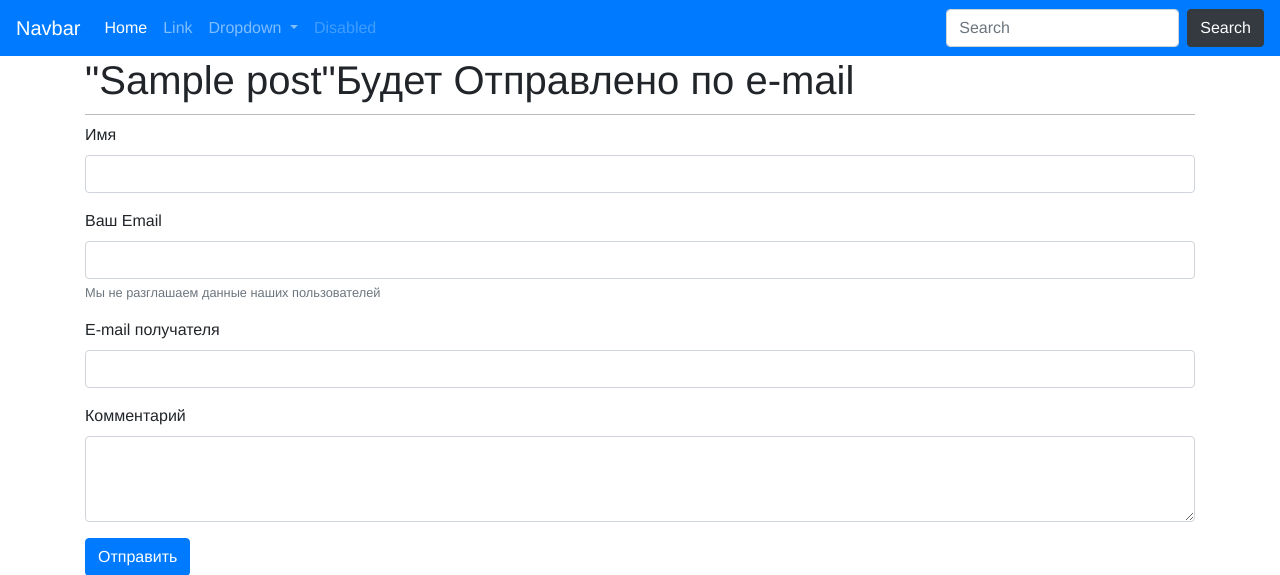
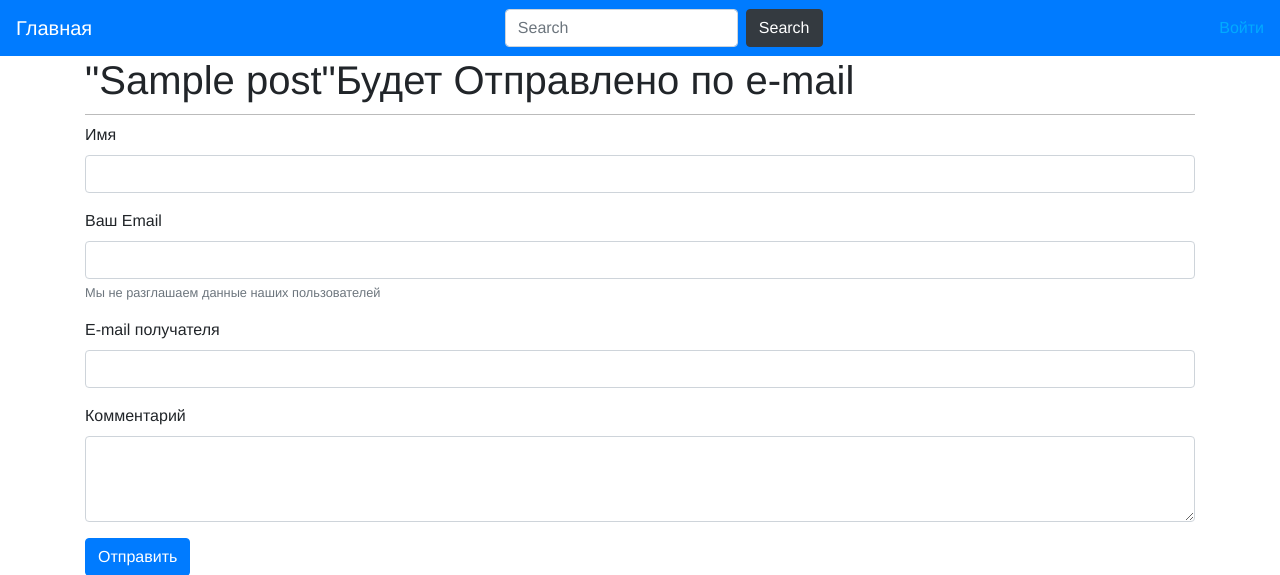
Before and after one commit to Kap1ch/blog_django, a Django app: page /blog/1/share/ in a window 1280 px wide. Shown: the top 575 px of the page. Run offline with Django 5.2, Linux system fonts and the light colour scheme; tables that the repository leaves empty hold one stand-in row (values such as "Sample post").

Commit message:
login user

```diff
--- a/blog/myblog/forms.py
+++ b/blog/myblog/forms.py
@@ -25,3 +25,18 @@ class CommentForm(forms.Form):
     comment = forms.CharField(required=False, widget=forms.Textarea(attrs={"class": "form-control",
                                                                            "id": "comments",
                                                                            "rows": "3"}))
+
+
+class LoginForm(forms.Form):
+    username = forms.CharField(widget=forms.TextInput(attrs={
+        "id": "inputLogin",
+        " class": "form-control",
+        " placeholder": "Логин",
+    }))
+    password = forms.CharField(widget=forms.PasswordInput(
+        attrs={
+            "type": "password",
+            "id": "inputPassword",
+            "class": "form-control",
+            "placeholder": "Пароль"
+        }))
--- a/blog/myblog/static/css/style.css
+++ b/blog/myblog/static/css/style.css
@@ -48,3 +48,7 @@ p.date {
 .step-links {
     margin: 0 auto;
 }
+.login-form{
+    width: 500px;
+    margin: 0 auto;
+}
--- /dev/null
+++ b/blog/myblog/templates/blog/account/dashboard.html
@@ -0,0 +1,6 @@
+{% extends "blog/base.html" %}
+{% block title %}Личный кабинет{% endblock %}
+{% block content %}
+    <h1>Личный кабинет</h1>
+    <p>Поздравляем в Личном кабинете</p>
+{% endblock %}
--- a/blog/myblog/templates/blog/base.html
+++ b/blog/myblog/templates/blog/base.html
@@ -1,11 +1,12 @@
-{%load static%}
+{% load static %}
 <!DOCTYPE html>
 <html lang="en">
 
 <head>
     <meta charset="UTF-8">
-   <title>{%block title%} {% endblock %}</title>
-   <link rel="stylesheet" href="https://cdn.jsdelivr.net/npm/bootstrap@4.5.3/dist/css/bootstrap.min.css" integrity="sha384-TX8t27EcRE3e/ihU7zmQxVncDAy5uIKz4rEkgIXeMed4M0jlfIDPvg6uqKI2xXr2" crossorigin="anonymous">
+    <title>{% block title %} {% endblock %}</title>
+    <link rel="stylesheet" href="https://cdn.jsdelivr.net/npm/bootstrap@4.5.3/dist/css/bootstrap.min.css"
+          integrity="sha384-TX8t27EcRE3e/ihU7zmQxVncDAy5uIKz4rEkgIXeMed4M0jlfIDPvg6uqKI2xXr2" crossorigin="anonymous">
     <link rel="stylesheet" href="{% static 'css/style.css' %}">
 </head>
 
@@ -13,51 +14,48 @@
 
 {% block navbar %}
     <nav class="navbar navbar-expand-lg navbar-dark bg-primary">
-            <a class="navbar-brand" href="#">Navbar</a>
-            <button class="navbar-toggler" type="button" data-toggle="collapse" data-target="#navbarSupportedContent" aria-controls="navbarSupportedContent" aria-expanded="false" aria-label="Toggle navigation">
+        <a class="navbar-brand" href="{% url 'blog:post_list' %}">Главная</a>
+        <button class="navbar-toggler" type="button" data-toggle="collapse" data-target="#navbarSupportedContent"
+                aria-controls="navbarSupportedContent" aria-expanded="false" aria-label="Toggle navigation">
             <span class="navbar-toggler-icon"></span>
         </button>
 
-            <div class="collapse navbar-collapse" id="navbarSupportedContent">
-                <ul class="navbar-nav mr-auto">
-                    <li class="nav-item active">
-                        <a class="nav-link" href="#">Home <span class="sr-only">(current)</span></a>
-                    </li>
-                    <li class="nav-item">
-                        <a class="nav-link" href="#">Link</a>
-                    </li>
-                    <li class="nav-item dropdown">
-                        <a class="nav-link dropdown-toggle" href="#" id="navbarDropdown" role="button" data-toggle="dropdown" aria-haspopup="true" aria-expanded="false">
-                            Dropdown
-                        </a>
-                        <div class="dropdown-menu" aria-labelledby="navbarDropdown">
-                            <a class="dropdown-item" href="#">Action</a>
-                            <a class="dropdown-item" href="#">Another action</a>
-                            <div class="dropdown-divider"></div>
-                            <a class="dropdown-item" href="#">Something else here</a>
-                        </div>
-                    </li>
-                    <li class="nav-item">
-                        <a class="nav-link disabled" href="#" tabindex="-1" aria-disabled="true">Disabled</a>
-                    </li>
-                </ul>
+        <div class="collapse navbar-collapse justify-content-center" id="navbarSupportedContent">
             <form class="form-inline my-2 my-lg-0">
                 <input class="form-control mr-sm-2" type="search" placeholder="Search" aria-label="Search">
                 <button class="btn btn-dark my-2 my-sm-0" type="submit">Search</button>
             </form>
         </div>
+    <div id="header">
+        <span class="user">
+            {% if request.user.is_authenticated %}
+                <a href="{% url 'blog:dashboard' %}" class="pr-3">
+                    {{ request.user.first_name }}
+                </a>
+                <a href="{% url 'blog:logout' %}">Выйти</a>
+            {% else %}
+                <a href="{% url 'blog:login' %}">Войти</a>
+            {% endif %}
+        </span>
+    </div>
+
     </nav>
+
 {% endblock %}
 
-   {%block content%}
+{% block content %}
     <h1>Content</h1>
 {% endblock %}
 
 
 
 
-   <script src="https://code.jquery.com/jquery-3.5.1.slim.min.js" integrity="sha384-DfXdz2htPH0lsSSs5nCTpuj/zy4C+OGpamoFVy38MVBnE+IbbVYUew+OrCXaRkfj" crossorigin="anonymous"></script>
-   <script src="https://cdn.jsdelivr.net/npm/bootstrap@4.5.3/dist/js/bootstrap.bundle.min.js" integrity="sha384-ho+j7jyWK8fNQe+A12Hb8AhRq26LrZ/JpcUGGOn+Y7RsweNrtN/tE3MoK7ZeZDyx" crossorigin="anonymous"></script>
+<script src="https://code.jquery.com/jquery-3.5.1.slim.min.js"
+        integrity="sha384-DfXdz2htPH0lsSSs5nCTpuj/zy4C+OGpamoFVy38MVBnE+IbbVYUew+OrCXaRkfj"
+        crossorigin="anonymous"></script>
+<script src="https://cdn.jsdelivr.net/npm/bootstrap@4.5.3/dist/js/bootstrap.bundle.min.js"
+        integrity="sha384-ho+j7jyWK8fNQe+A12Hb8AhRq26LrZ/JpcUGGOn+Y7RsweNrtN/tE3MoK7ZeZDyx"
+        crossorigin="anonymous"></script>
 </body>
 
 </html>
--- a/blog/myblog/urls.py
+++ b/blog/myblog/urls.py
@@ -1,11 +1,18 @@
 from django.urls import path
 from . import views
+from django.contrib.auth import views as auth_views
+
 app_name = 'blog'
 urlpatterns = [
+    #
     # post views
     path('', views.post_list, name='post_list'),
     # path('', views.PostListView.as_view(), name='post_list'),
     path('tag/<slug:tag_slug>/', views.post_list, name='post_list_by_tag'),
     path('<int:year>/<int:month>/<int:day>/<slug:post>/', views.post_detail, name='post_detail'),
     path('<int:post_id>/share/', views.post_share, name='post_share'),
+    # path('login/', views.user_login, name='login'),
+    path('login/', auth_views.LoginView.as_view(), name='login'),
+    path('logout/', auth_views.LogoutView.as_view(), name='logout'),
+    path('dashboard/', views.dashboard, name='dashboard'),
 ]
--- a/blog/myblog/views.py
+++ b/blog/myblog/views.py
@@ -1,15 +1,40 @@
+from django.contrib.auth import authenticate, login
+from django.contrib.auth.decorators import login_required
 from django.core.mail import send_mail
 from django.db.models import Count
+from django.http import HttpResponse
 from django.shortcuts import render, get_object_or_404
 # Create your views here.
 from taggit.models import Tag
 
-from .forms import EmailPostForm, CommentForm
+from .forms import EmailPostForm, CommentForm, LoginForm
 from .models import Post, PostPoint, Comment
 from django.core.paginator import Paginator, EmptyPage, PageNotAnInteger
 from django.views.generic import ListView
 
 
+def user_login(request):
+    if request.method == 'POST':
+        form = LoginForm(request.POST)
+        if form.is_valid():
+            cd = form.cleaned_data
+            user = authenticate(request,
+                                username=cd['username'],
+                                password=cd['password'])
+            if user is not None:
+                if user.is_active:
+                    login(request, user)
+                    return HttpResponse('Authenticated successfully')
+                else:
+                    return HttpResponse('Disabled account')
+            else:
+                return HttpResponse('Invalid login')
+    else:
+        form = LoginForm()
+    return render(request, 'blog/account/login.html', {'form': form})
+
+
+@login_required
 def post_list(request, tag_slug=None):
     object_list = Post.objects.all()
     tag = None
@@ -81,3 +106,8 @@ def post_share(request, post_id):
         form = EmailPostForm()
     return render(request, 'blog/post/share.html',
                   {'post': post, 'form': form, 'sent': sent})
+
+
+@login_required
+def dashboard(request):
+    return render(request, 'blog/account/dashboard.html', )
```
Also changed, not shown: blog/blog/settings.py (+7 -10 lines), blog/myblog/templates/blog/account/login.html (added, +20 -0 lines), blog/myblog/templates/registration/logged_out.html (added, +8 -0 lines), blog/myblog/templates/registration/login.html (added, +24 -0 lines), blog/myblog/migrations/0003_comment.py (added), blog/myblog/migrations/0004_post_tags.py (added). Lines whose indentation alone changed are shown as unchanged.
